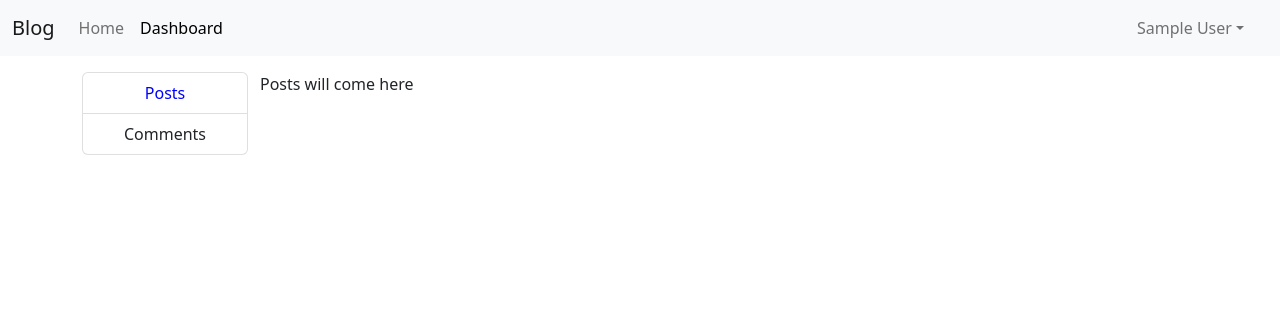
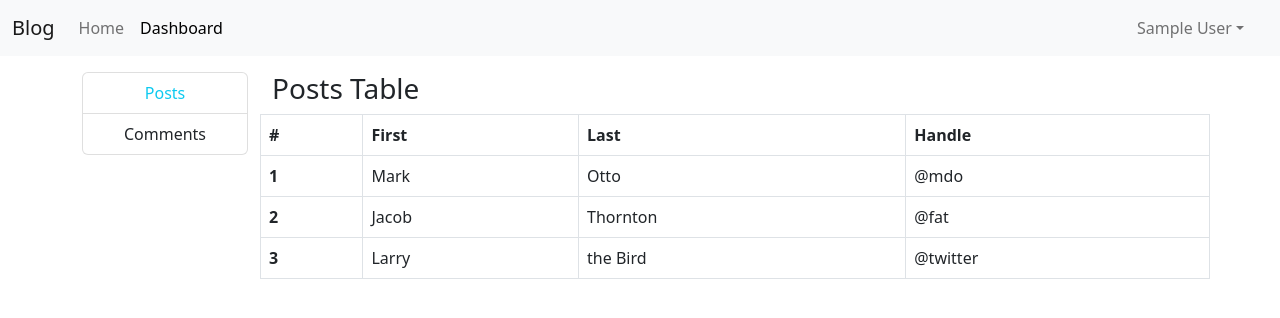
Before and after one commit to engasifrahman/vue3_blog, a Vue app: page /dashboard/posts in a window 1280 px wide. Shown: the top 318 px of the page. Built offline with nearby package versions, Linux system fonts and the light colour scheme; sample sign-in values are in the browser's storage.

Commit message:
Working on Users CRUD

```diff
--- a/src/component/Blog.vue
+++ b/src/component/Blog.vue
@@ -31,7 +31,6 @@
 <script>
     import { ref } from 'vue';
     import { useAxios } from '@/composables/useAxios.js';
-    import axios from "axios";
 
     export default {
     name: "Blog",
@@ -44,11 +43,11 @@
 
         const { excecuteAxios } = useAxios();
 
-        return { req_url, req_config, excecuteAxios };
+        // return { req_url, req_config, excecuteAxios };
 
-        // const { axios_result, axios_errors, is_axios_finished } = await useAxios(req_url, req_config);
+        const { axios_result, axios_errors, is_axios_finished } = await useAxios(req_url, req_config);
 
-        // return { req_url, req_config, axios_result, axios_errors, is_axios_finished, excecuteAxios };
+        return { req_url, req_config, axios_result, axios_errors, is_axios_finished, excecuteAxios };
     },
     data: () => ({
         posts: {}
@@ -65,7 +64,7 @@
 
         this.$emitter.emit('loadingStatus', true);
 
-        this.init();
+        // this.init();
     },
     mounted() {
         //
@@ -81,8 +80,18 @@
     watch:{
         axios_result: {
             handler(newValue, oldValue) {
+                console.log('Blog response :>> ', newValue);
+
                 this.posts = newValue?.data || {};
                 this.$emitter.emit('loadingStatus', false);
+            },
+            deep: true
+        },
+        axios_errors: {
+            handler(newValue, oldValue) {
+                console.log('Blog response error :>> ', newValue);
+
+                this.reqErrorMessage = newValue?.message;
             },
             deep: true
         }
--- a/src/component/Posts.vue
+++ b/src/component/Posts.vue
@@ -1,8 +1,37 @@
 <template>
     <div class="row">
-        Posts will come here
+        <h3>Posts Table</h3>
+        <table class="table table-hover table-bordered table-responsive">
+            <thead>
+                <tr>
+                    <th scope="col">#</th>
+                    <th scope="col">First</th>
+                    <th scope="col">Last</th>
+                    <th scope="col">Handle</th>
+                </tr>
+            </thead>
+            <tbody>
+                <tr>
+                    <th scope="row">1</th>
+                    <td>Mark</td>
+                    <td>Otto</td>
+                    <td>@mdo</td>
+                </tr>
+                <tr>
+                    <th scope="row">2</th>
+                    <td>Jacob</td>
+                    <td>Thornton</td>
+                    <td>@fat</td>
+                </tr>
+                <tr>
+                    <th scope="row">3</th>
+                    <td>Larry</td>
+                    <td>the Bird</td>
+                    <td>@twitter</td>
+                </tr>
+            </tbody>
+        </table>
     </div>
-
 </template>
 
 <script>
--- a/src/component/SideMenu.vue
+++ b/src/component/SideMenu.vue
@@ -32,6 +32,6 @@
 
 <style scoped>
 .router-link-exact-active{
-    color: blue;
+    color: #0DCAF0;
 }
 </style>
--- a/src/component/Users.vue
+++ b/src/component/Users.vue
@@ -1,27 +1,107 @@
 <template>
     <div class="row">
-        Users will come here
+        <div class="py-2 bg-info text-white">
+            <h5 class="mb-0">Users</h5>
+        </div>
+        <table class="table table-bordered table-responsive">
+            <thead>
+                <tr>
+                    <th scope="col">#</th>
+                    <th scope="col">Name</th>
+                    <th scope="col">Email</th>
+                    <th scope="col">Phone</th>
+                    <th scope="col">Created at</th>
+                    <th scope="col">Action</th>
+                </tr>
+            </thead>
+            <tbody>
+                <tr v-for="(user, index) in users" :key="index">
+                    <td>{{ index+1 }}</td>
+                    <td>{{ user.name }}</td>
+                    <td>{{ user.email }}</td>
+                    <td>{{ user.phone }}</td>
+                    <td>{{ user.created_at }}</td>
+                    <td>
+                        <span role="button" class="text-danger" @click="deleteUser(index, user.id)"><font-awesome-icon icon="fa-regular fa-trash-can" /></span>
+                    </td>
+                </tr>
+            </tbody>
+        </table>
     </div>
-
 </template>
 
 <script>
+    import { ref } from 'vue';
+    import { useAxios } from '@/composables/useAxios.js';
+
     export default {
         name: "Users",
         async setup(){
-            //
-        },
+            let req_url = ref('/user');
+            let req_config = ref({
+                method: 'GET',
+                data: {}
+            });
+
+            const { excecuteAxios } = useAxios();
+
+            // return { req_url, req_config, excecuteAxios };
+
+            const { axios_result, axios_errors, is_axios_finished } = await useAxios(req_url, req_config);
+
+            return { req_url, req_config, axios_result, axios_errors, is_axios_finished, excecuteAxios };
+            },
         data: () => ({
-            //
+            users: []
         }),
         created() {
             console.log('Users Created');
+
+            this.$emitter.emit('loadingStatus', true);
 
             if (this.isSuperAdmin) {
                 this.$router.push({name: 'dashboard.users'});
             } else {
                 this.$router.push({name: 'dashboard.posts'});
             }
+        },
+        watch: {
+            axios_result: {
+                handler(newValue, oldValue) {
+                    console.log('Users response :>> ', newValue);
+                    this.users = newValue?.data || [];
+                    this.$emitter.emit('loadingStatus', false);
+                },
+                deep: true
+            },
+            axios_errors: {
+                handler(newValue, oldValue) {
+                    console.log('Users response error :>> ', newValue);
+
+                    this.reqErrorMessage = newValue?.message;
+                },
+                deep: true
+            }
+        },
+        methods: {
+            async deleteUser(index, id){
+                this.req_url = `user/${id}`;
+                this.req_config.method = 'DELETE';
+                this.req_config.data = {};
+
+                const { result, errors, is_finished } = await this.excecuteAxios(this.req_url, this.req_config);
+                this.reqErrorMessage = errors?.message;
+
+                if(is_finished){
+                    this.$emitter.emit('loadingStatus', false);
+
+                    console.log('User delete response :>> ', result);
+
+                    if(!errors){
+                        delete this.users[index];
+                    }
+                }
+            }
         }
     }
 </script>
--- a/src/composables/useAxios.js
+++ b/src/composables/useAxios.js
@@ -35,12 +35,15 @@ export function useAxios(req_url = null, req_config = {}) {
 
           axios_result.value = Object.assign({}, res.data);
         } else{
-          alert(res.data?.message || 'Something went wrong!');
+          myToast('error', res.data?.message || 'Something went wrong!');
 
           axios_errors.value = Object.assign({}, res.data);
         }
 
       }).catch(($e) => {
+        console.log('$e :>> ', $e?.response?.data);
+        myToast('error', $e?.response?.data?.message || 'Something went wrong!');
+
         axios_errors.value = $e?.response?.data || $e;
         is_axios_finished.value = true;
       });
@@ -71,14 +74,15 @@ export function useAxios(req_url = null, req_config = {}) {
 
           result= Object.assign({}, res.data);
         } else{
-          alert(res.data?.message || 'Something went wrong!');
+          myToast('error', res.data?.message || 'Something went wrong!');
 
           errors = Object.assign({}, res.data);
         }
 
         is_finished = true;
       }).catch(($e) => {
-        alert('Something went wrong!');
+        console.log('$e :>> ', $e?.response?.data);
+        myToast('error', $e?.response?.data?.message || 'Something went wrong!');
 
         errors = $e?.response?.data || $e;
 
--- a/src/main.js
+++ b/src/main.js
@@ -11,7 +11,7 @@ import { library } from '@fortawesome/fontawesome-svg-core';
 import { FontAwesomeIcon } from '@fortawesome/vue-fontawesome';
 /* import specific icons */
 import { faTimes } from '@fortawesome/free-solid-svg-icons';
-import { faClock } from '@fortawesome/free-regular-svg-icons';
+import { faClock, faTrashCan, faTrashAlt } from '@fortawesome/free-regular-svg-icons';
 
 import authMixins from '@/mixins/authMixins.js';
 
@@ -20,7 +20,7 @@ import 'bootstrap/dist/css/bootstrap.min.css';
 import '@/assets/main.css';
 
 /* add icons to the library */
-library.add(faClock, faTimes);
+library.add(faClock, faTimes, faTrashCan, faTrashAlt);
 
 router.beforeEach((to, from, next) => {
     // axios.defaults.headers.common['Authorization'] = 'Bearer ';
--- a/src/mixins/authMixins.js
+++ b/src/mixins/authMixins.js
@@ -4,11 +4,24 @@ export default {
     data: () => ({
         authUser: {},
         authToken: '',
+        reqErrorMessage: ''
     }),
     created() {
         // console.log(`Auth mixin initiated from - ${this.$route.name} - route`);
 
         this.reloadAuthData();
+    },
+    watch: {
+        reqErrorMessage: function(val, oldVal){
+            if(val === 'You are unauthenticated'){
+                localStorage.removeItem("auth_user");
+                localStorage.removeItem("auth_token");
+
+                this.reloadAuthData();
+
+                this.$router.push({name: 'blog'});
+            }
+        }
     },
     methods: {
         reloadAuthData: function(){
```
